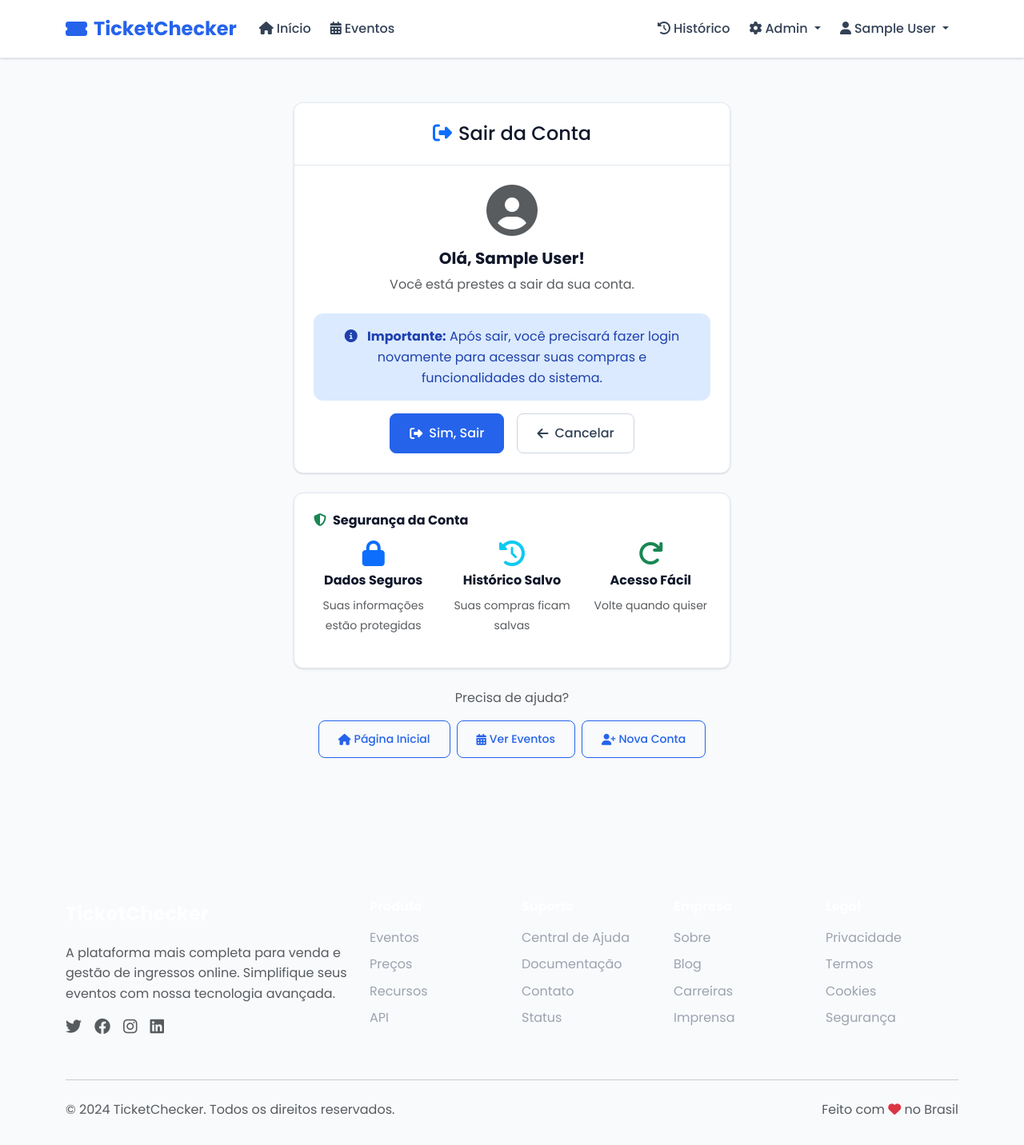
After one commit to torxytonnickertrux/ticketchecker, a Django app: page /logout/ in a window 1280 px wide. The commit adds this page. Shown: the whole page at 80% size. Run offline with Django 5.2, Linux system fonts and the light colour scheme; the visitor is signed in with stand-in values (Sample User, id 1).

Commit message:
feat: Implementa página de logout personalizada e melhora design system
- Adiciona view personalizada de logout com confirmação
- Cria template logout.html com design idêntico ao TicketChecker
- Atualiza navbar para usar URL correta de logout
- Melhora template de cancelamento com design consistente
- Implementa sistema de logout seguro com confirmação POST
- Adiciona informações de segurança e links úteis na página de logout

```diff
--- a/events/urls.py
+++ b/events/urls.py
@@ -16,4 +16,7 @@ urlpatterns = [
     path('validate/', views.validate_ticket, name='validate_ticket'),
     path('coupons/', views.coupon_management, name='coupon_management'),
     path('analytics/<int:event_id>/', views.analytics, name='analytics'),
+
+    # Auth views
+    path('logout/', views.logout_view, name='logout'),
 ]
--- a/events/views.py
+++ b/events/views.py
@@ -1,6 +1,6 @@
 from django.shortcuts import render, get_object_or_404, redirect
 from django.contrib.auth.decorators import login_required
-from django.contrib.auth import login
+from django.contrib.auth import login, logout
 from django.contrib import messages
 from django.core.paginator import Paginator
 from django.db.models import Q, Sum, Count
@@ -326,3 +326,13 @@ def analytics(request, event_id):
         'ticket_sales': list(ticket_sales),
     }
     return render(request, 'events/analytics.html', context)
+
+@login_required
+def logout_view(request):
+    """View personalizada para logout"""
+    if request.method == 'POST':
+        logout(request)
+        messages.success(request, 'Você foi desconectado com sucesso.')
+        return redirect('home')
+
+    return render(request, 'events/logout.html')
--- a/template/base.html
+++ b/template/base.html
@@ -409,7 +409,7 @@
                                     <i class="fas fa-shopping-cart me-2"></i>Minhas Compras
                                 </a></li>
                                 <li><hr class="dropdown-divider"></li>
-                                <li><a class="dropdown-item" href="{% url 'admin:logout' %}">
+                                <li><a class="dropdown-item" href="{% url 'logout' %}">
                                     <i class="fas fa-sign-out-alt me-2"></i>Sair
                                 </a></li>
                             </ul>
--- /dev/null
+++ b/template/events/logout.html
@@ -0,0 +1,114 @@
+{% extends 'base.html' %}
+
+{% block title %}Sair - TicketChecker{% endblock %}
+
+{% block content %}
+<div class="container py-5">
+    <div class="row justify-content-center">
+        <div class="col-lg-6 col-md-8">
+            <div class="card-ticketchecker">
+                <div class="card-header text-center">
+                    <h4 class="mb-0">
+                        <i class="fas fa-sign-out-alt me-2 text-primary"></i>Sair da Conta
+                    </h4>
+                </div>
+                <div class="card-body text-center">
+                    <div class="mb-4">
+                        <i class="fas fa-user-circle fa-4x text-muted mb-3"></i>
+                        <h5 class="fw-bold">Olá, {{ user.get_full_name|default:user.username }}!</h5>
+                        <p class="text-muted">Você está prestes a sair da sua conta.</p>
+                    </div>
+
+                    <div class="alert alert-info">
+                        <i class="fas fa-info-circle me-2"></i>
+                        <strong>Importante:</strong> Após sair, você precisará fazer login novamente para acessar suas compras e funcionalidades do sistema.
+                    </div>
+
+                    <div class="d-flex flex-column flex-md-row gap-3 justify-content-center">
+                        <form method="post" class="d-inline">
+                            {% csrf_token %}
+                            <button type="submit" class="btn btn-ticketchecker btn-ticketchecker-primary">
+                                <i class="fas fa-sign-out-alt me-2"></i>Sim, Sair
+                            </button>
+                        </form>
+                        <a href="{% url 'home' %}" class="btn btn-ticketchecker btn-ticketchecker-secondary">
+                            <i class="fas fa-arrow-left me-2"></i>Cancelar
+                        </a>
+                    </div>
+                </div>
+            </div>
+
+            <!-- Informações adicionais -->
+            <div class="card-ticketchecker mt-4">
+                <div class="card-body">
+                    <h6 class="fw-bold mb-3">
+                        <i class="fas fa-shield-alt me-2 text-success"></i>Segurança da Conta
+                    </h6>
+                    <div class="row text-center">
+                        <div class="col-md-4 mb-3">
+                            <i class="fas fa-lock fa-2x text-primary mb-2"></i>
+                            <h6 class="fw-bold">Dados Seguros</h6>
+                            <small class="text-muted">Suas informações estão protegidas</small>
+                        </div>
+                        <div class="col-md-4 mb-3">
+                            <i class="fas fa-history fa-2x text-info mb-2"></i>
+                            <h6 class="fw-bold">Histórico Salvo</h6>
+                            <small class="text-muted">Suas compras ficam salvas</small>
+                        </div>
+                        <div class="col-md-4 mb-3">
+                            <i class="fas fa-redo fa-2x text-success mb-2"></i>
+                            <h6 class="fw-bold">Acesso Fácil</h6>
+                            <small class="text-muted">Volte quando quiser</small>
+                        </div>
+                    </div>
+                </div>
+            </div>
+
+            <!-- Links úteis -->
+            <div class="text-center mt-4">
+                <p class="text-muted mb-3">Precisa de ajuda?</p>
+                <div class="d-flex flex-wrap justify-content-center gap-2">
+                    <a href="{% url 'home' %}" class="btn btn-ticketchecker btn-ticketchecker-outline btn-sm">
+                        <i class="fas fa-home me-1"></i>Página Inicial
+                    </a>
+                    <a href="{% url 'event_list' %}" class="btn btn-ticketchecker btn-ticketchecker-outline btn-sm">
+                        <i class="fas fa-calendar-alt me-1"></i>Ver Eventos
+                    </a>
+                    <a href="{% url 'register' %}" class="btn btn-ticketchecker btn-ticketchecker-outline btn-sm">
+                        <i class="fas fa-user-plus me-1"></i>Nova Conta
+                    </a>
+                </div>
+            </div>
+        </div>
+    </div>
+</div>
+
+<style>
+    .card-ticketchecker {
+        transition: all 0.3s ease;
+    }
+
+    .card-ticketchecker:hover {
+        transform: translateY(-2px);
+        box-shadow: 0 8px 25px -5px rgb(0 0 0 / 0.1), 0 10px 10px -5px rgb(0 0 0 / 0.04);
+    }
+
+    .btn-ticketchecker {
+        transition: all 0.2s ease;
+    }
+
+    .btn-ticketchecker:hover {
+        transform: translateY(-1px);
+    }
+
+    .alert {
+        border-radius: 0.75rem;
+        border: none;
+    }
+
+    .alert-info {
+        background-color: #dbeafe;
+        color: #1e40af;
+    }
+</style>
+{% endblock %}
```
Also changed, not shown: template/events/cancel_purchase.html (+7 -7 lines).
